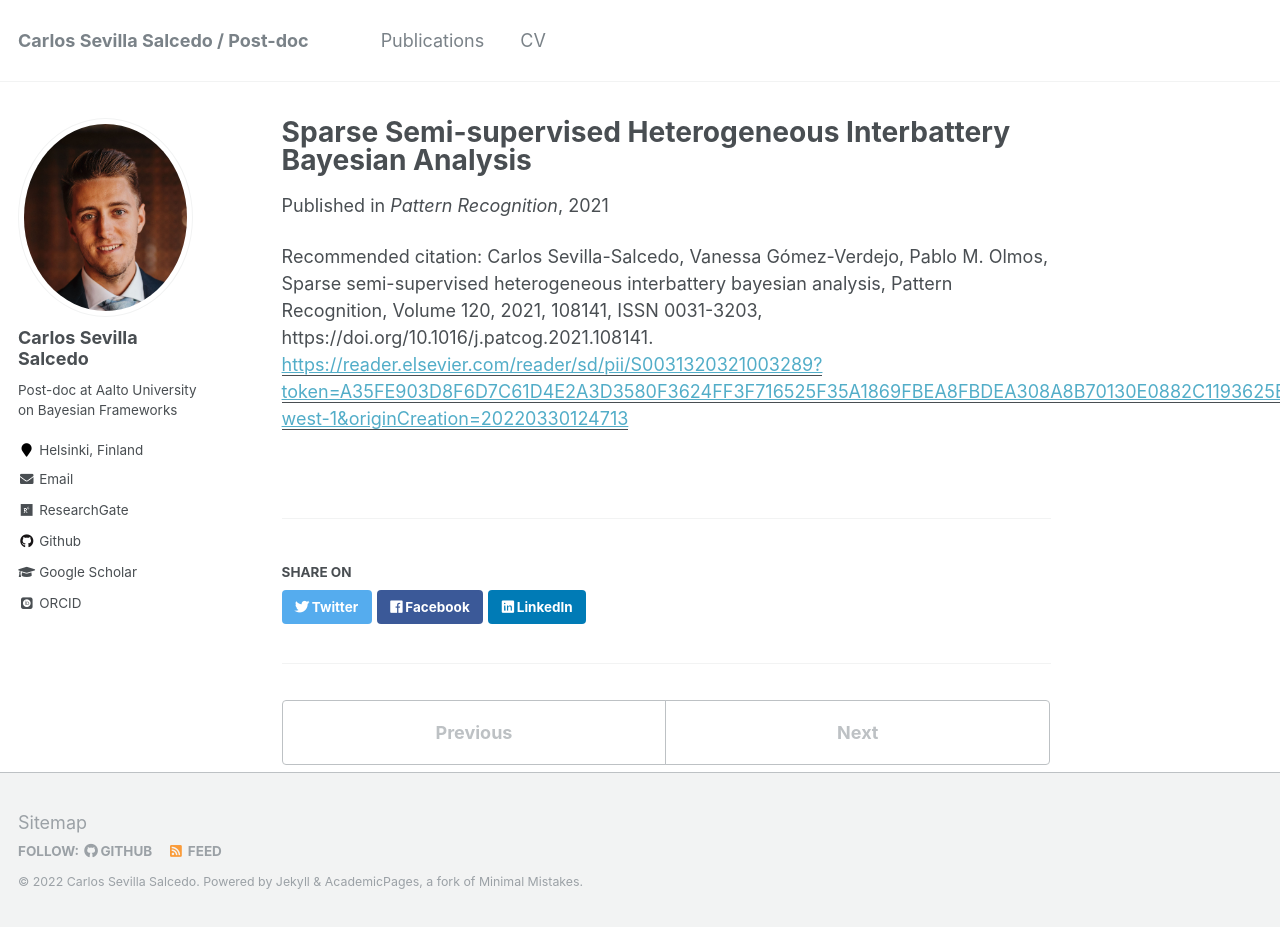
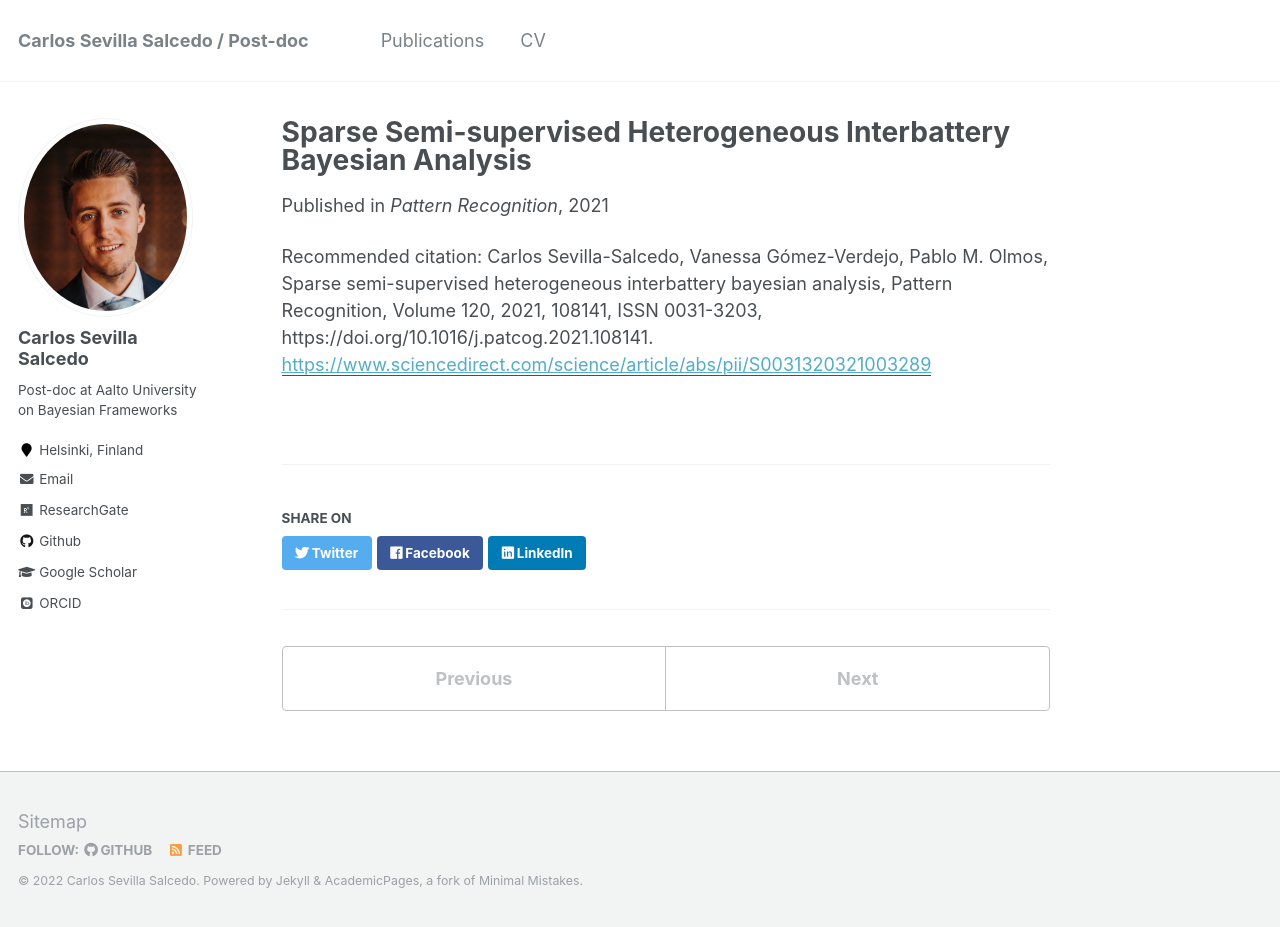
Before and after one commit to sevisal/sevisal.github.io, a Jekyll site: the page built from _publications/2021-12-01-Sevilla-Salcedo-et-al.md, in a window 1280 px wide and 927 px high. Built offline with Jekyll 4.4.1, drawn with Linux system fonts in a browser that asks for light colours; some web fonts are replaced; some of the changed lines change nothing that is shown.

Commit message:
Update URL

```diff
--- a/_publications/2021-12-01-Sevilla-Salcedo-et-al.md
+++ b/_publications/2021-12-01-Sevilla-Salcedo-et-al.md
@@ -5,7 +5,7 @@
 excerpt: ''
 date: 2021-12-01
 venue: 'Pattern Recognition'
-paperurl: 'https://reader.elsevier.com/reader/sd/pii/S0031320321003289?token=A35FE903D8F6D7C61D4E2A3D3580F3624FF3F716525F35A1869FBEA8FBDEA308A8B70130E0882C1193625E0473D86A03&originRegion=eu-west-1&originCreation=20220330124713'
+paperurl: 'https://www.sciencedirect.com/science/article/abs/pii/S0031320321003289'
 citation: 'Carlos Sevilla-Salcedo, Vanessa Gómez-Verdejo, Pablo M. Olmos,
 Sparse semi-supervised heterogeneous interbattery bayesian analysis,
 Pattern Recognition,
```
